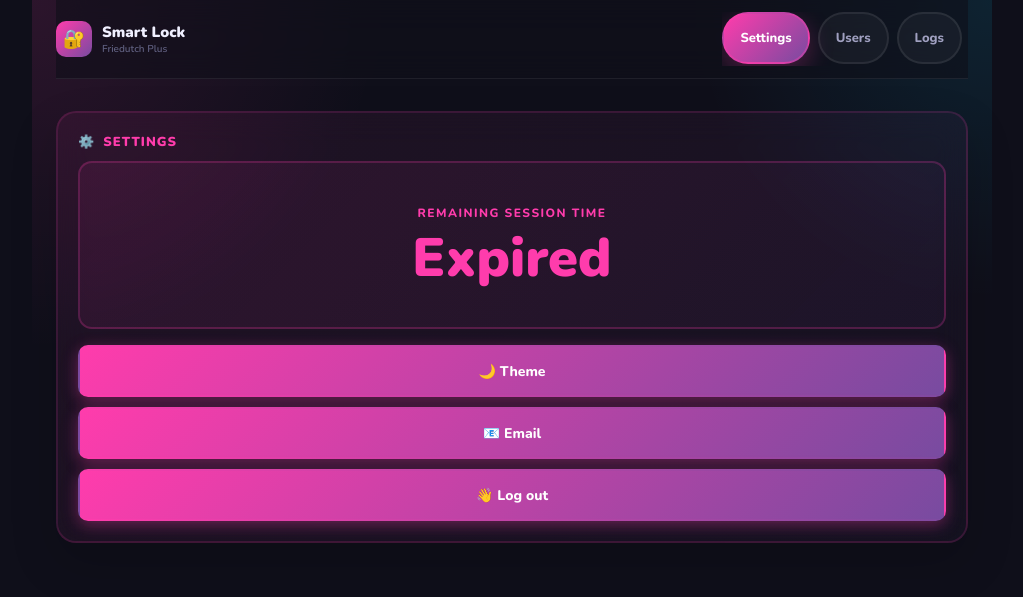
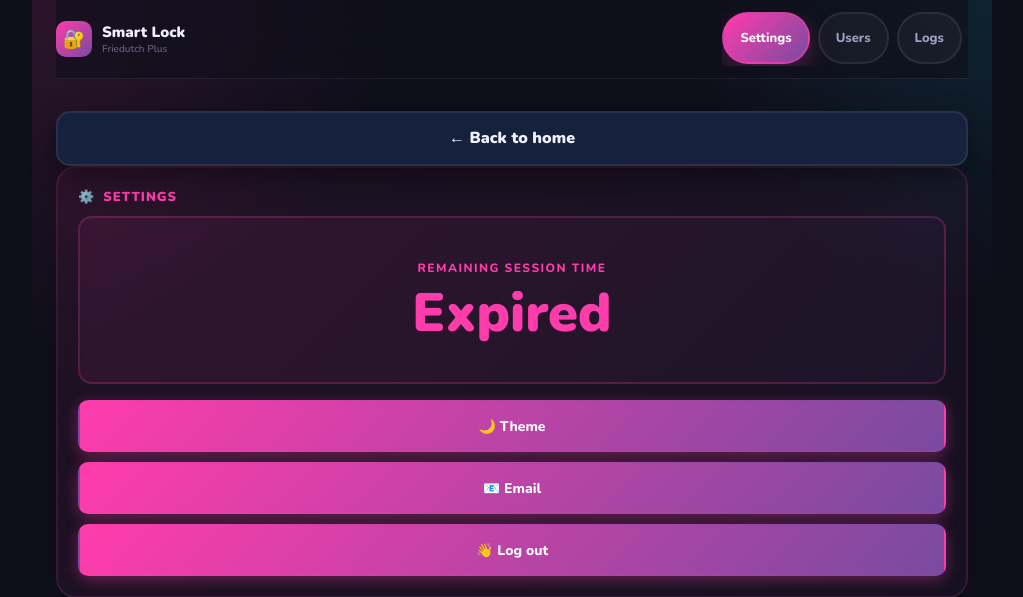
Before and after one commit to friedutch/website, a Flask app: page /smartlock/admin in a window 1280 px wide. Shown: the top 597 px of the page, without its empty margins (128-1151 px from the left). Run offline with Flask 3, Linux system fonts and the light colour scheme; the visitor is signed in with stand-in values (Sample User, id 1); data comes from the database, SQL or seed files in the repository; data that the repository does not hold is empty; some libraries are stand-ins or nearby versions.

Commit message:
Add home back link to Smart Lock admin

```diff
--- a/templates/smartlock/admin_panel.html
+++ b/templates/smartlock/admin_panel.html
@@ -28,6 +28,8 @@
 </div>
 
 {% if panel_message %}<p class="msg-err panel-message">{{ panel_message }}</p>{% endif %}
+
+<div class="back-link"><a href="/">← Back to home</a></div>
 
 <div class="panel-stack">
 <div class="zone zone-pink panel-section active" id="panel-settings" data-panel-section="settings">
```
